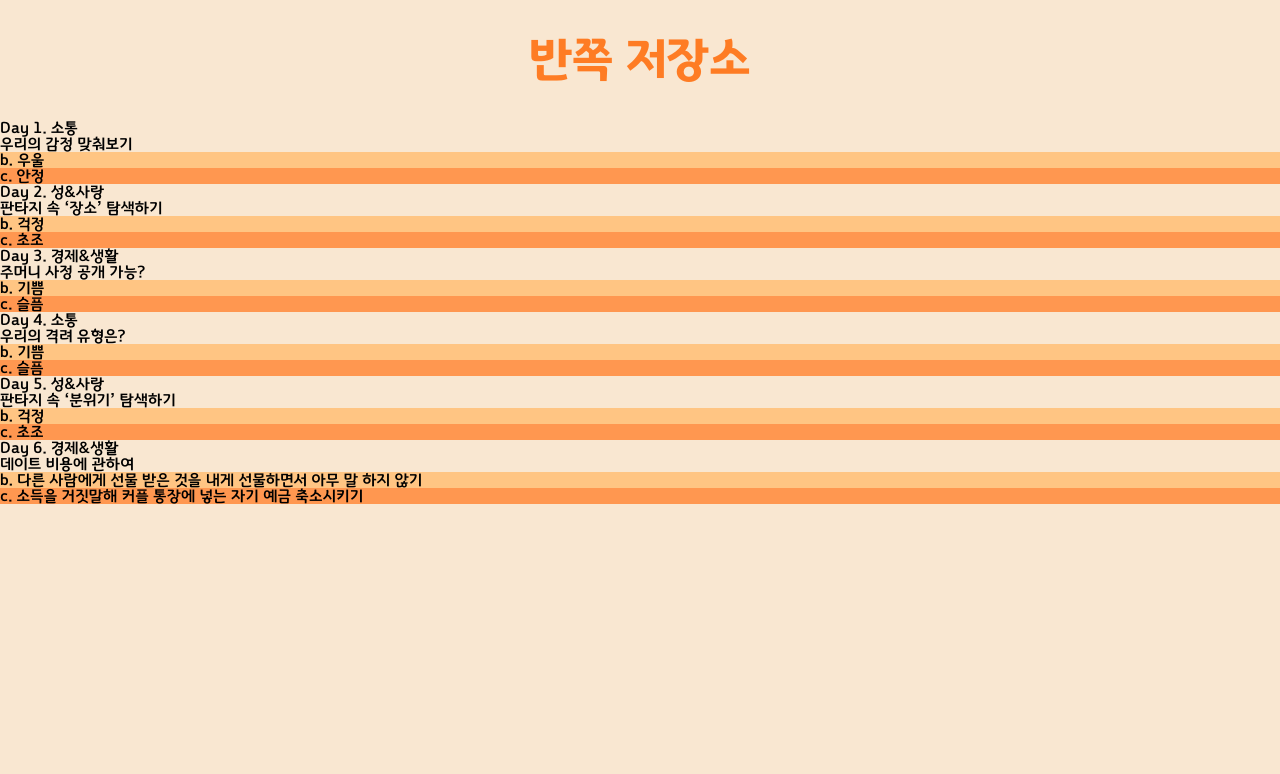
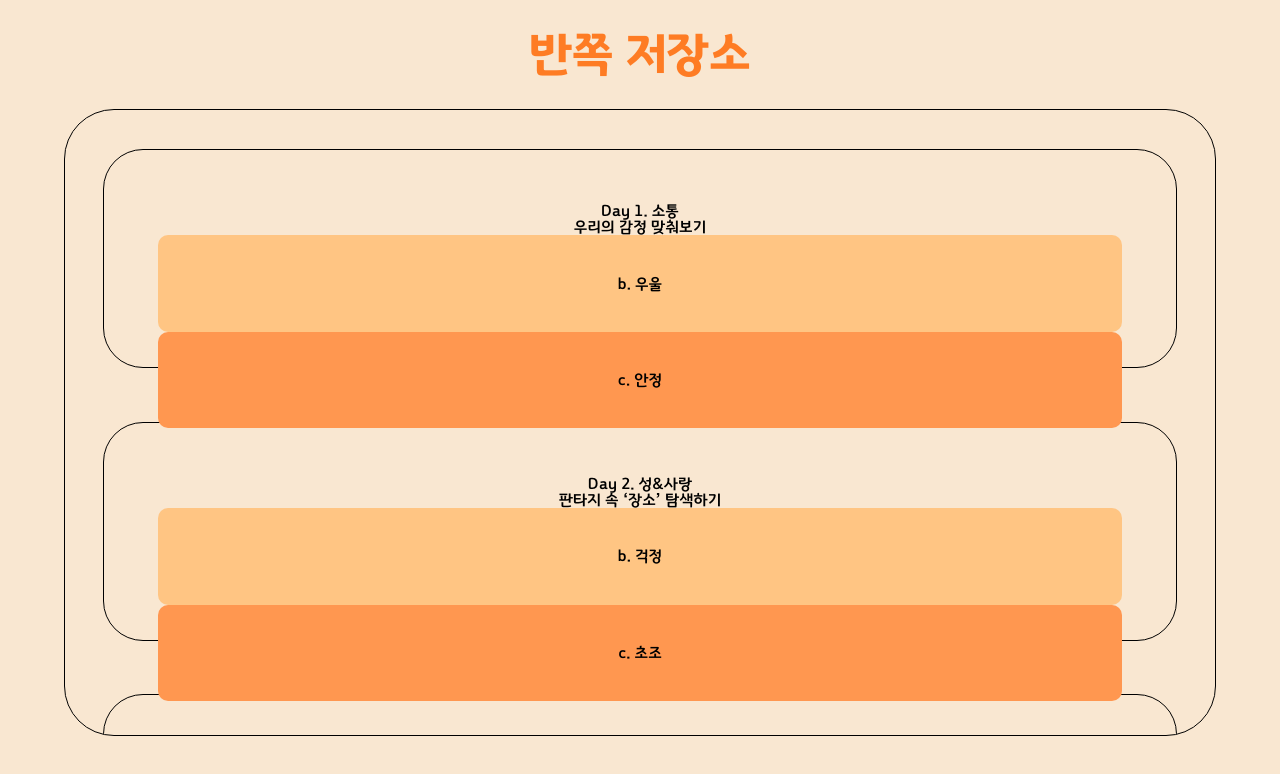
Before and after one commit to qocksdlf123/banjjog, a React (Create React App) app in the folder front/: page /myResult in a window 1280 px wide. Shown: the top 774 px of the page. Built offline with nearby package versions, Linux system fonts and the light colour scheme.

Commit message:
:boom: style : MyResult 페이지 스타일 추가

```diff
--- a/front/src/page/MyResultPage/style.css
+++ b/front/src/page/MyResultPage/style.css
@@ -9,36 +9,45 @@
   text-align: center;
   font-size: xxx-large;
 }
-.gameList-body {
+.myResult-body {
+  display: flex-block;
+  flex-direction: column;
+  align-items: center;
+  height: 85%;
+  border: 1px solid black;
+  border-radius: 50px;
+  margin: 5%;
+  margin-top: 0;
+  padding: 3%;
+  box-sizing: border-box;
+  overflow: scroll;
+}
+.myResult-body-container {
   display: flex;
   flex-direction: column;
+  justify-self: center;
   align-items: center;
-  justify-content: space-between;
-  height: 70%;
+  height: 40%;
+  width: 100%;
+  border: 1px solid black;
+  border-radius: 40px;
+  margin-bottom: 5%;
+  padding: 5%;
+  box-sizing: border-box;
+}
+.myResult-body-container-text {
+  height: 20%;
 }
 
-.gameList-footer {
+.myResult-body-answer-container {
   display: flex;
   justify-content: center;
   align-items: center;
-  height: 15%;
+  height: 37%;
+  width: 100%;
+  border-radius: 10px;
+  margin: auto;
+  padding: 5%;
+  background-color: rgb(255, 197, 131);
+  box-sizing: border-box;
 }
-
-.gameList-item {
-  display: flex;
-  justify-content: center;
-  align-items: center;
-  position: relative;
-  width: 70%;
-  height: 14%;
-  border: 1px solid #ff9750;
-  font-size: larger;
-  padding: 0 8%;
-  box-sizing: border-box;
-  cursor: pointer;
-}
-.gameList-item-icon {
-  position: absolute;
-  height: 100%;
-  left: -46.5px;
-}
```
